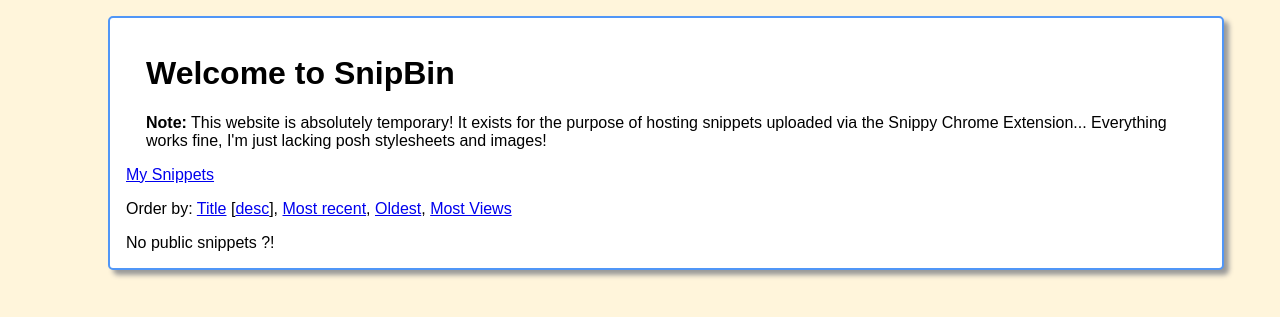
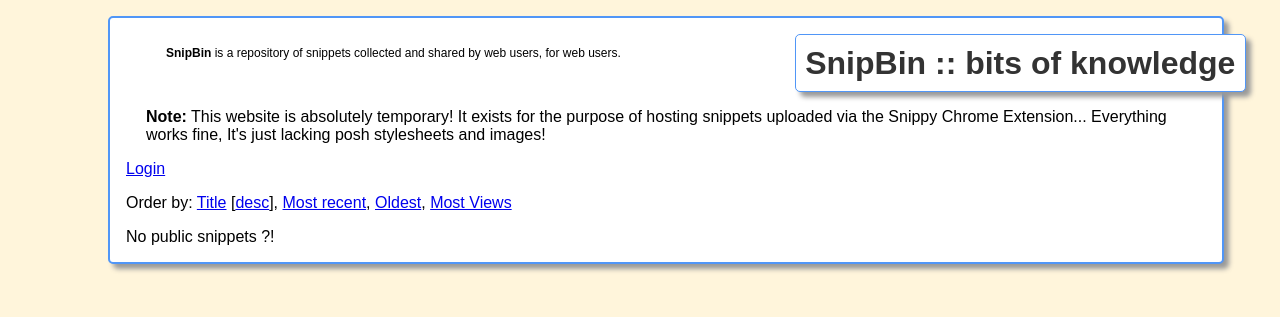
Before and after one commit to battlehorse/snippy-extension, a Python web app: template snipbin/templates/public.html in a window 1280 px wide. Shown: the top 317 px of the page. Run offline with Jinja, Linux system fonts and the light colour scheme; the template is opened without the code that fills it, so the values that code supplies are empty.

Commit message:
Even more styling

```diff
--- a/snipbin/stylesheets/snipbin.css
+++ b/snipbin/stylesheets/snipbin.css
@@ -15,6 +15,20 @@
   float: left;
 }
 
+H1 {
+  font-family: sans-serif;
+  color: #333;
+  border: 1px solid rgb(80, 150, 247);
+  -webkit-box-shadow: 5px 5px 5px #999;
+  -webkit-border-radius: 5px;
+  max-width: 80%;
+  float: right;
+  margin: 0 -40px 0 0;
+  padding: 0.3em;
+
+  background-color: white;
+}
+
 .vertical-column {
   background-color: white;
   border: 2px solid rgb(80, 150, 247);
@@ -23,3 +37,29 @@
   -webkit-box-shadow: 5px 5px 5px #999;
   -webkit-border-radius: 5px;
 }
+
+UL {
+  list-style-type: none;
+  margin: 0;
+  padding: 0;
+}
+
+LI {
+  margin: 0;
+  padding: 0.5em;
+  border: 1px dotted rgb(80, 150, 247);
+  -webkit-border-radius: 3px;
+}
+
+.abstract {
+  font-size: 12px;
+  margin-left: 40px;
+}
+
+.clear-right {
+  clear: right;
+}
+
+.clear-left {
+  clear: left;
+}
--- a/snipbin/templates/my.html
+++ b/snipbin/templates/my.html
@@ -8,6 +8,11 @@
   <div class="logo"></div>
   <div class="vertical-column">
     <h1>Your Snippets</h1>
+    <p class="abstract">
+      <b>SnipBin</b> is a repository of snippets collected and shared by
+      web users, for web users.
+    </p>
+    <div class="clear-right"></div>
     <p>
       <a href="{{logout_url}}">Logout</a> <a href="/">View public snippets</a>
     </p>
--- a/snipbin/templates/public.html
+++ b/snipbin/templates/public.html
@@ -5,15 +5,25 @@
 <body>
   <div class="logo"></div>
   <div class="vertical-column">
-    <h1>Welcome to SnipBin</h1>
+    <h1>SnipBin :: bits of knowledge</h1>
+    <p class="abstract">
+      <b>SnipBin</b> is a repository of snippets collected and shared by
+      web users, for web users.
+    </p>
+    <div class="clear-right"></div>
     <p>
       <b>Note:</b> This website is absolutely temporary! It exists for the
       purpose of hosting snippets uploaded via the Snippy Chrome Extension...
-      Everything works fine, I'm just lacking posh stylesheets and images!
+      Everything works fine, It's just lacking posh stylesheets and images!
     </p>
 
     <p>
-      <a href="/my">My Snippets</a>
+      {% if logged_in %}
+        <a href="/my">My Snippets</a>
+        <a href="{{logout_url}}">Logout</a>
+      {% else %}
+        <a href="/my">Login</a>
+      {% endif %}
     </p>
     {% include "ordering.inc.html" %}
     {% if snippages %}
```
Also changed, not shown: snipbin/main.py (+9 -0 lines), snipbin/templates/view.html (+12 -1 lines).
